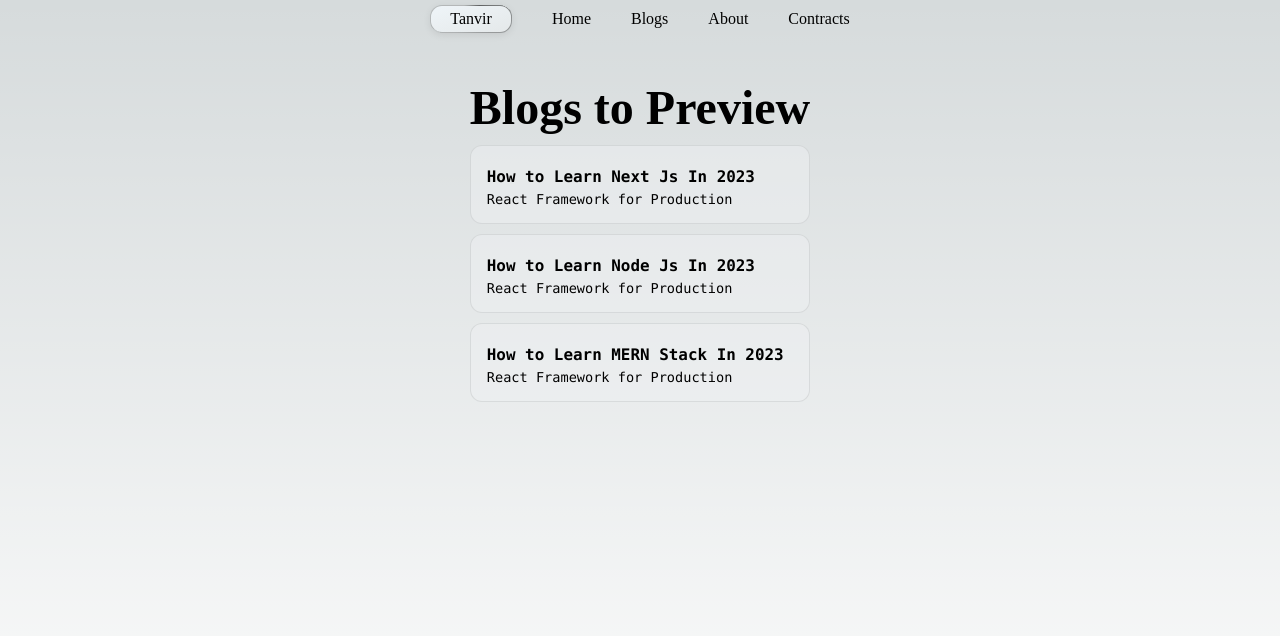
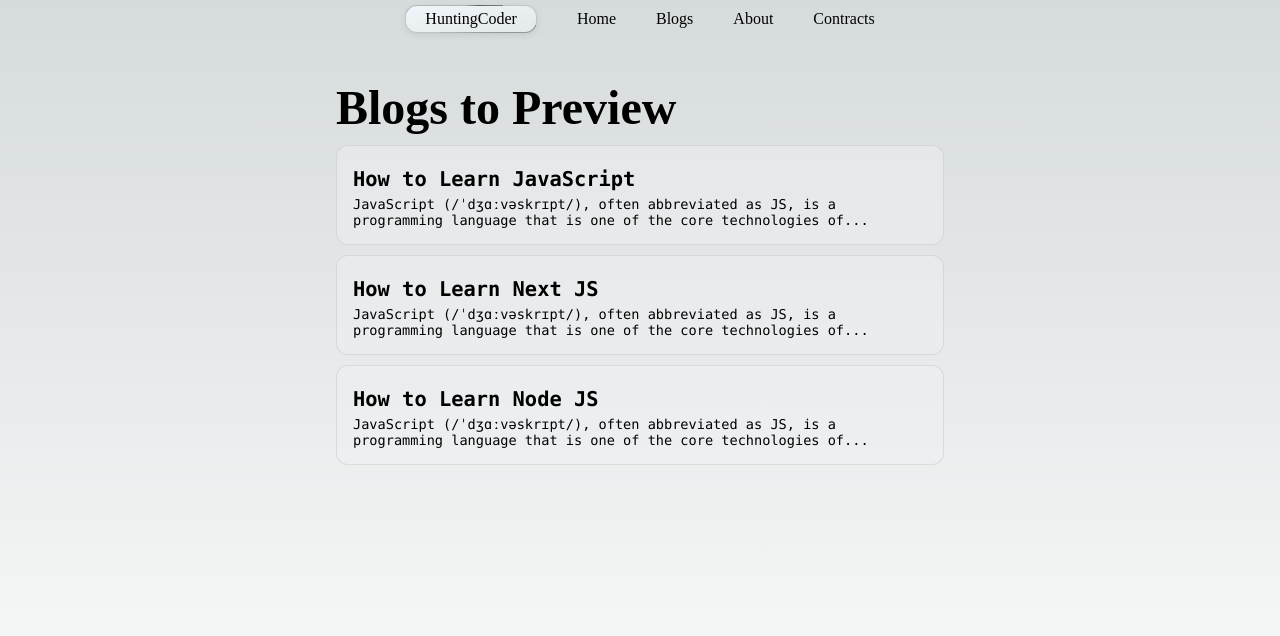
Before and after one commit to MdTanvirHassan/Coding-Hunter-NextJS, a Next.js app: page /blog in a window 1280 px wide. Shown: the top 636 px of the page. Built offline with nearby package versions, Linux system fonts and the light colour scheme.

Commit message:
Using the API Endpoints.

```diff
--- a/blogdata/how-to-learn-javascript.json
+++ b/blogdata/how-to-learn-javascript.json
@@ -1,5 +1,6 @@
 {
-    "title": "how to learn JavaScript",
-    "blog":"JavaScript (/ˈdʒɑːvəskrɪpt/), often abbreviated as JS, is a programming language that is one of the core technologies of the World Wide Web, alongside HTML and CSS. As of 2022, 98% of websites use JavaScript on the client side for webpage behavior, often incorporating third-party libraries. All major web browsers have a dedicated JavaScript engine to execute the code on users' devices. JavaScript is a high-level, often just-in-time compiled language that conforms to the ECMAScript standard.[10] It has dynamic typing, prototype-based object-orientation, and first-class functions. It is multi-paradigm, supporting event-driven, functional, and imperative programming styles. It has application programming interfaces (APIs) for working with text, dates, regular expressions, standard data structures, and the Document Object Model (DOM).",
-    "author": "Hunting Coder"
+    "title": "How to Learn JavaScript",
+    "content":"JavaScript (/ˈdʒɑːvəskrɪpt/), often abbreviated as JS, is a programming language that is one of the core technologies of the World Wide Web, alongside HTML and CSS. As of 2022, 98% of websites use JavaScript on the client side for webpage behavior, often incorporating third-party libraries. All major web browsers have a dedicated JavaScript engine to execute the code on users' devices. JavaScript is a high-level, often just-in-time compiled language that conforms to the ECMAScript standard.[10] It has dynamic typing, prototype-based object-orientation, and first-class functions. It is multi-paradigm, supporting event-driven, functional, and imperative programming styles. It has application programming interfaces (APIs) for working with text, dates, regular expressions, standard data structures, and the Document Object Model (DOM).",
+    "author": "Hunting Coder",
+    "slug": "how-to-learn-javascript"
 }
--- a/blogdata/how-to-learn-nextjs.json
+++ b/blogdata/how-to-learn-nextjs.json
@@ -1,5 +1,6 @@
 {
-    "title": "how to learn next js",
-    "blog":"JavaScript (/ˈdʒɑːvəskrɪpt/), often abbreviated as JS, is a programming language that is one of the core technologies of the World Wide Web, alongside HTML and CSS. As of 2022, 98% of websites use JavaScript on the client side for webpage behavior, often incorporating third-party libraries. All major web browsers have a dedicated JavaScript engine to execute the code on users' devices. JavaScript is a high-level, often just-in-time compiled language that conforms to the ECMAScript standard.[10] It has dynamic typing, prototype-based object-orientation, and first-class functions. It is multi-paradigm, supporting event-driven, functional, and imperative programming styles. It has application programming interfaces (APIs) for working with text, dates, regular expressions, standard data structures, and the Document Object Model (DOM).",
-    "author": "Hunting Coder"
+    "title": "How to Learn Next JS",
+    "content":"JavaScript (/ˈdʒɑːvəskrɪpt/), often abbreviated as JS, is a programming language that is one of the core technologies of the World Wide Web, alongside HTML and CSS. As of 2022, 98% of websites use JavaScript on the client side for webpage behavior, often incorporating third-party libraries. All major web browsers have a dedicated JavaScript engine to execute the code on users' devices. JavaScript is a high-level, often just-in-time compiled language that conforms to the ECMAScript standard.[10] It has dynamic typing, prototype-based object-orientation, and first-class functions. It is multi-paradigm, supporting event-driven, functional, and imperative programming styles. It has application programming interfaces (APIs) for working with text, dates, regular expressions, standard data structures, and the Document Object Model (DOM).",
+    "author": "Hunting Coder",
+    "slug": "how-to-learn-nextjs"
 }
--- a/blogdata/how-to-learn-nodejs.json
+++ b/blogdata/how-to-learn-nodejs.json
@@ -1,5 +1,6 @@
 {
-    "title": "how to learn node JS",
-    "blog":"JavaScript (/ˈdʒɑːvəskrɪpt/), often abbreviated as JS, is a programming language that is one of the core technologies of the World Wide Web, alongside HTML and CSS. As of 2022, 98% of websites use JavaScript on the client side for webpage behavior, often incorporating third-party libraries. All major web browsers have a dedicated JavaScript engine to execute the code on users' devices. JavaScript is a high-level, often just-in-time compiled language that conforms to the ECMAScript standard.[10] It has dynamic typing, prototype-based object-orientation, and first-class functions. It is multi-paradigm, supporting event-driven, functional, and imperative programming styles. It has application programming interfaces (APIs) for working with text, dates, regular expressions, standard data structures, and the Document Object Model (DOM).",
-    "author": "Hunting Coder"
+    "title": "How to Learn Node JS",
+    "content":"JavaScript (/ˈdʒɑːvəskrɪpt/), often abbreviated as JS, is a programming language that is one of the core technologies of the World Wide Web, alongside HTML and CSS. As of 2022, 98% of websites use JavaScript on the client side for webpage behavior, often incorporating third-party libraries. All major web browsers have a dedicated JavaScript engine to execute the code on users' devices. JavaScript is a high-level, often just-in-time compiled language that conforms to the ECMAScript standard.[10] It has dynamic typing, prototype-based object-orientation, and first-class functions. It is multi-paradigm, supporting event-driven, functional, and imperative programming styles. It has application programming interfaces (APIs) for working with text, dates, regular expressions, standard data structures, and the Document Object Model (DOM).",
+    "author": "Hunting Coder",
+    "slug": "how-to-learn-nodejs"
 }
--- a/components/Navbar.js
+++ b/components/Navbar.js
@@ -8,7 +8,7 @@ const Navbar = () => {
     <nav className={styles.mainNav}>
 
       <ul className={styles}>
-       <Link href="/"> <li className={styles.thirteen}><span >Tanvir </span></li></Link>
+       <Link href="/"> <li className={styles.thirteen}><span >HuntingCoder </span></li></Link>
        <Link href="/"> <li>Home</li></Link>
        <Link href="/blog"> <li>Blogs</li></Link>
        <Link href="/about"> <li>About</li></Link>
--- a/pages/api/blog.js
+++ /dev/null
@@ -1,11 +0,0 @@
-// Next.js API route support: https://nextjs.org/docs/api-routes/introduction
-
-import * as fs from 'fs';
-
-export default function handler(req, res) {
-  fs.readdir("blogdata", (err, data)=>{
-    console.log(data)
-    res.status(200).json(data)
-  })
-
-}
--- /dev/null
+++ b/pages/api/blogs.js
@@ -0,0 +1,24 @@
+// Next.js API route support: https://nextjs.org/docs/api-routes/introduction
+
+import * as fs from 'fs';
+
+export default async function handler(req, res) {
+
+  let data = await fs.promises.readdir("blogdata");
+  //res.status(200).json(data)
+  let myfile;
+  let allBlogs=[];
+  for (let index = 0; index < data.length; index++) {
+    const item = data[index];
+    console.log(item)
+    myfile = await fs.promises.readFile(('blogdata/' + item),'utf-8');
+    allBlogs.push(JSON.parse(myfile));
+
+  }
+  res.status(200).json(allBlogs);
+
+}
+// fs.readdir("blogdata", (err, data)=>{
+//   console.log(data)
+//   res.status(200).json(data)
+// })
--- a/pages/blog.js
+++ b/pages/blog.js
@@ -1,38 +1,41 @@
-import Link from 'next/link';
-import React from 'react'
-import styles from '../styles/Blog.module.css'
+import Link from "next/link";
+import React, { useEffect, useState } from "react";
+import styles from "../styles/Blog.module.css";
 
 const Blog = () => {
+  const [blogs, setBlogs] = useState([]);
+  useEffect(() => {
+    fetch("http://localhost:3000/api/blogs")
+      .then((response) => {
+        return response.json();
+      })
+      .then((parsed) => {
+        console.log(parsed);
+        setBlogs(parsed);
+      });
+  }, []);
+
   return (
     <div>
       <main className={styles.main}>
-      <div className={`${styles.blog} ${styles}`}>
-
-        <h1 > Blogs to Preview </h1>
-        <Link href={`/blogpost/learn-nextJS`} className={`${styles.description} ${styles.cursor} `}>
-          <div >
-            <h3 className={styles.blogItem}>How to Learn Next Js In 2023</h3>
-            <p >React Framework for Production</p>
-          </div>
-        </Link>
-
-        <Link href={`/blogpost/learn-nodeJS`} className={`${styles.description} ${styles.cursor} `}>
-          <div >
-             <h3 className={styles.blogItem}>How to Learn Node Js In 2023</h3>
-              <p>React Framework for Production</p>
-          </div>
-        </Link>
-
-        <Link href={`/blogpost/learn-MERN-Stack`} className={`${styles.description} ${styles.cursor} `}>
-            <div >
-            <h3 className={styles.blogItem}>How to Learn MERN Stack In 2023</h3>
-            <p>React Framework for Production</p>
-            </div>
-        </Link>
+        <div className={`${styles.blog} ${styles}`}>
+          <h1> Blogs to Preview </h1>
+          {blogs.map((blogitem) => {
+            return (
+              <div key={blogitem.slug}>
+                <Link
+                  href={`/blogpost/${blogitem.slug}`}
+                  className={`${styles.description} ${styles.cursor} `}>
+                  <h2 className={styles.blogItem}>{blogitem.title}</h2>
+                  <p>{blogitem.content.substr(0,120)}...</p>
+                </Link>
+              </div>
+            );
+          })}
         </div>
-        </main>
+      </main>
     </div>
-  )
-}
+  );
+};
 
 export default Blog;
--- a/styles/Blog.module.css
+++ b/styles/Blog.module.css
@@ -11,6 +11,8 @@
   }
   .blog{
     display: block;
+    width: 50%;
+
   }
   .blogItem{
     margin:5px 0px !important;
```
